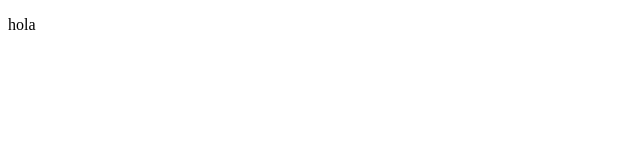
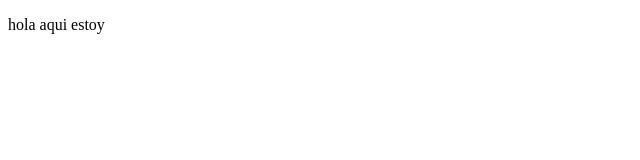
Before and after one commit to miltonbeltran/proyecto1, a plain HTML site: page index.html in a window 1280 px wide. Shown: the full height of the page, 0-640 px from the left. Drawn offline with Linux system fonts and the light colour scheme.

Commit message:
Segundo Cambio

```diff
--- a/index.html
+++ b/index.html
@@ -7,7 +7,7 @@
     <title>Document</title>
 </head>
 <body>
-    <p>hola</p>
+    <p>hola aqui estoy</p>
 
 </body>
 </html>
```
